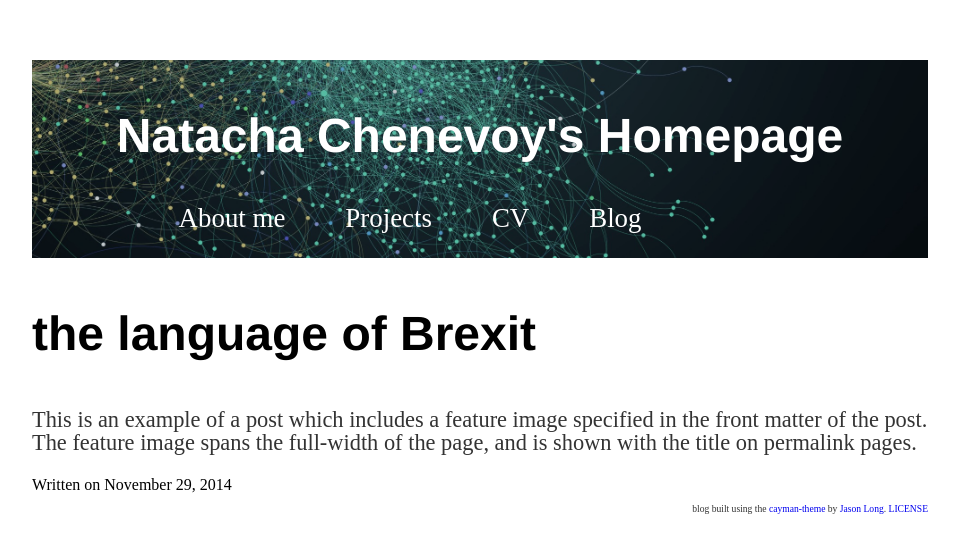
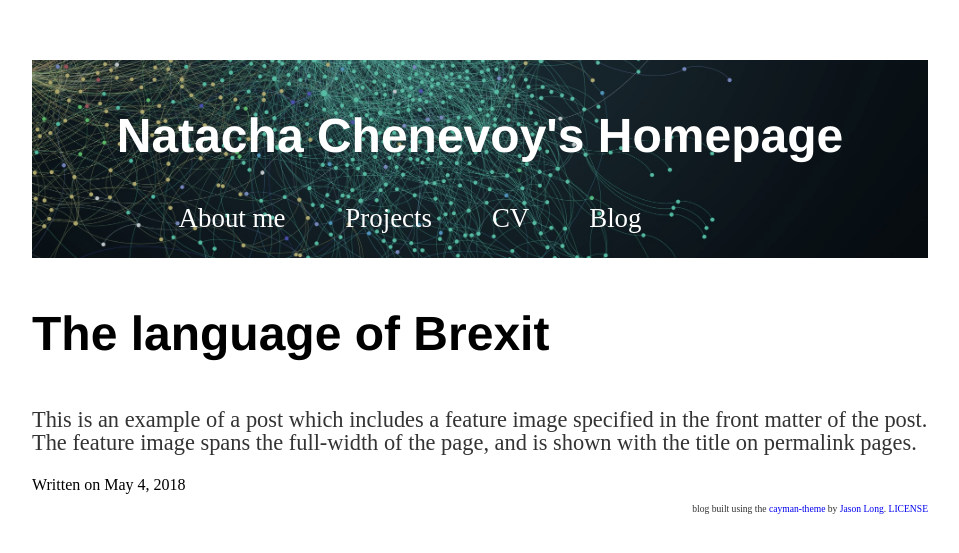
Before and after one commit to mednche/mednche.github.io, a Jekyll site: the page built from _posts/2018-05-04-language-of-brexit.md, in a window 1280 px wide. Shown: the top 553 px of the page, without its empty margins (160-1119 px from the left). Built offline with Jekyll 4.4.1, drawn with Linux system fonts in a browser that asks for light colours.

```diff
--- a/_posts/2014-11-29-feature-images.md
+++ b/_posts/2018-05-04-language-of-brexit.md
@@ -1,6 +1,6 @@
 ---
 layout: posts
-title: the language of Brexit
+title: The language of Brexit
 feature-img: "/images/XXX.jpeg"
 thumbnail: "/images/thumbnails/XXX.jpeg"
 tags: [Topic modelling, Brexit, tabloids]
```
